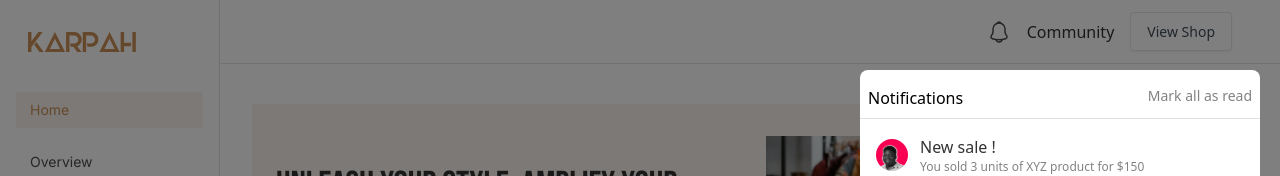
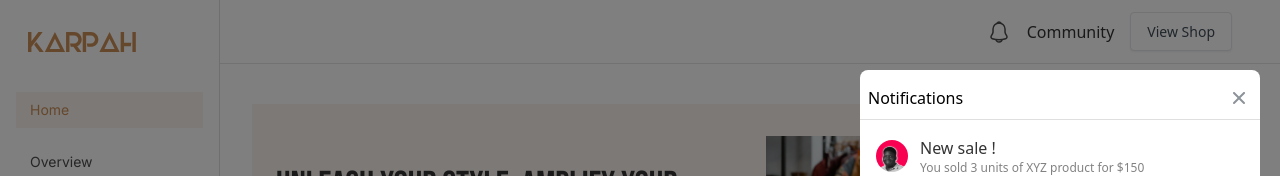
Before and after one commit to Karpah-github/web, a Vue app in the folder frontend/: page / in a window 1280 px wide. Both pictures are taken after a click on the element 998 px from the left and 31 px from the top of the page. Shown: the top 176 px of the page. Built offline with nearby package versions, Linux system fonts and the light colour scheme; what @ckeditor/ckeditor5-vue would draw is missing.

Commit message:
feat: added close button to notification modal

```diff
--- a/frontend/src/components/modals/NotificationCard.vue
+++ b/frontend/src/components/modals/NotificationCard.vue
@@ -10,8 +10,10 @@ const props = defineProps(["open", "close", "showNotificationModal"]);
       <div
         class="px-2 flex justify-between py-2 border-b border-neutral-border"
       >
-        <h3 class="font-medium">Notifications</h3>
-        <p class="text-neutral text-sm font-light">Mark all as read</p>
+        <h3 class="font-medium tex-[#333]">Notifications</h3>
+        <button @click="props.close" class="">
+          <img src="../../assets/icons/close.svg" alt="" />
+        </button>
       </div>
       <!-- <div class="flex items-center justify-center mt-20">
         <div class="text-center">
```
